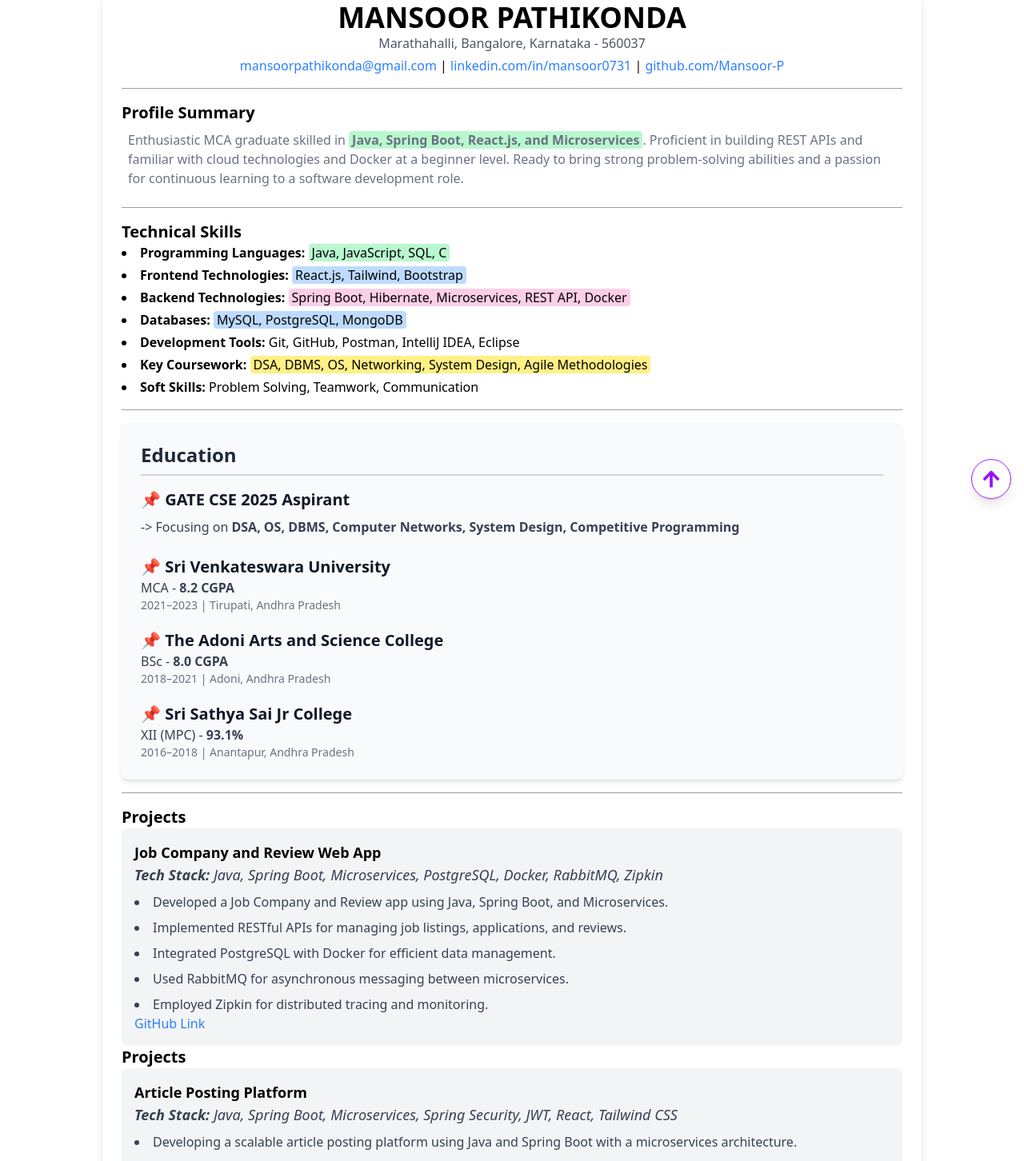
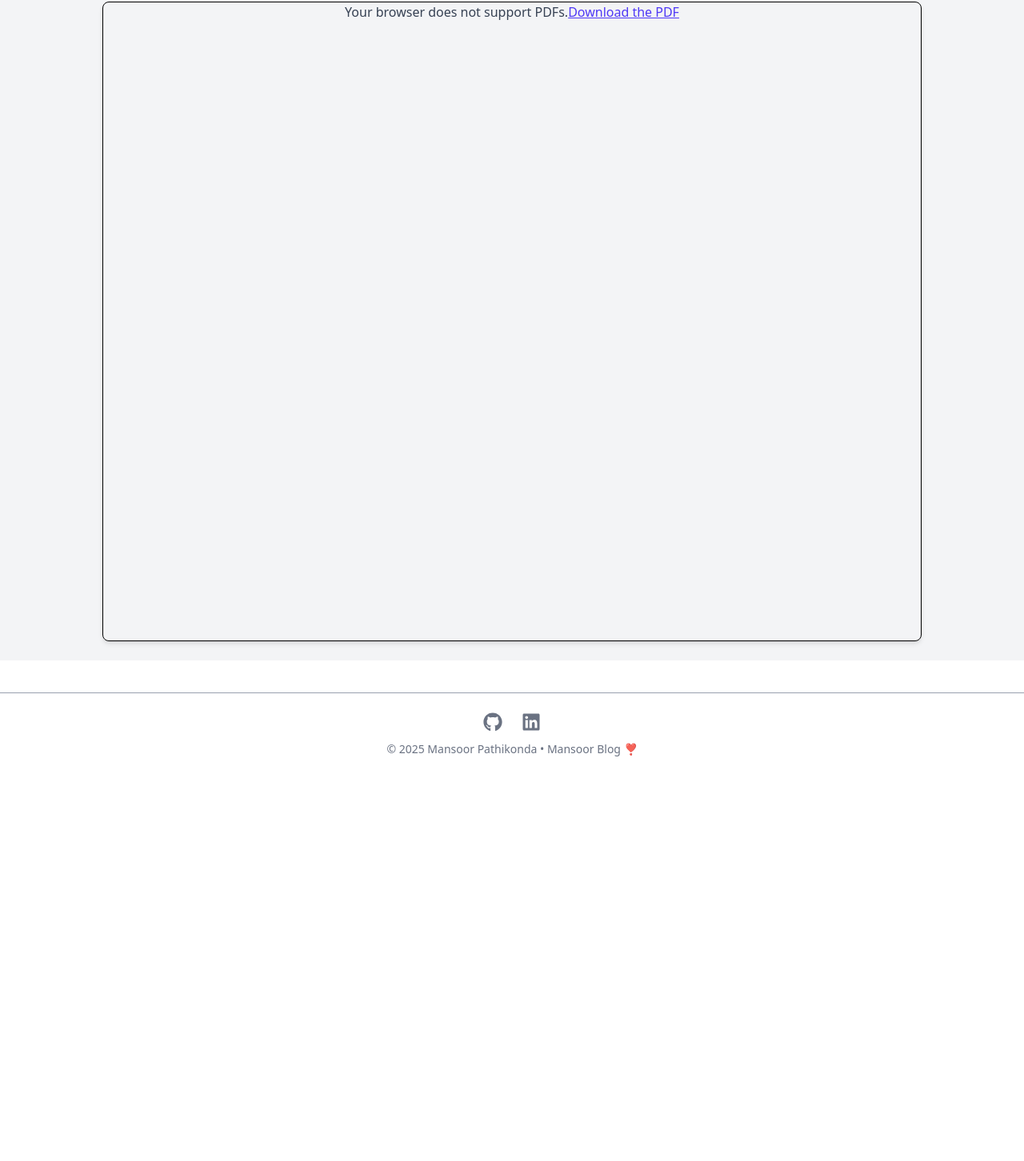
Before and after one commit to Mansoor-P/mansoor-profile, a React (Vite) app: page /resume in a window 1280 px wide. Shown: the part 150-1602 px from the top of the page at 80% size. After the commit the page ends 1121 px from the top, so only its background shows below. Built offline with nearby package versions, Linux system fonts and the light colour scheme.

Commit message:
Updated Resume component with cursor pointer animation and size adjustments and rendered resume

```diff
--- a/package.json
+++ b/package.json
@@ -10,9 +10,12 @@
     "preview": "vite preview"
   },
   "dependencies": {
+    "@react-pdf-viewer/core": "^3.12.0",
+    "@react-pdf/renderer": "^4.3.0",
     "dotenv": "^16.4.7",
     "framer-motion": "^12.4.1",
     "marked": "^15.0.7",
+    "pdfjs-dist": "^3.10.111",
     "prop-types": "^15.8.1",
     "react": "^18.2.0",
     "react-dom": "^18.2.0",
--- a/src/App.jsx
+++ b/src/App.jsx
@@ -14,13 +14,10 @@ import Footer from "./components/Footer";
 const App = () => {
   return (
     <div className="flex flex-col min-h-screen">
-      {/* Navbar */}
       <Navbar />
 
-      {/* Scroll Restoration */}
       <ScrollToTop />
 
-      {/* Main Content */}
       <main className="flex-1">
         <Routes>
           <Route path="/" element={<Home />} />
@@ -33,7 +30,6 @@ const App = () => {
         </Routes>
       </main>
 
-      {/* Footer */}
       <Footer />
     </div>
   );
--- a/src/components/Resume.jsx
+++ b/src/components/Resume.jsx
@@ -1,35 +1,33 @@
 import { Link } from "react-router-dom";
-import { RiPagesLine } from "react-icons/ri";
 import { motion } from "framer-motion";
+import { FaHandPointer } from "react-icons/fa"; // Import Hand Pointer Icon
 
 const Resume = () => {
   return (
     <motion.div
-      className="flex justify-center items-center mt-4 z-50"
-      initial={{ opacity: 0, y: 20 }}
-      animate={{ opacity: 1, y: 0 }}
-      transition={{ duration: 0.6, ease: "easeOut" }}
-    >
-      <motion.div
       whileHover={{ scale: 1.05 }}
       whileTap={{ scale: 0.95 }}
-        className="rounded-full shadow-lg"
+      className="rounded-full shadow-lg cursor-pointer"
     >
       <Link
         to="/resume"
         aria-label="View Resume"
         className="
-            text-lg md:text-2xl font-semibold text-white
-            flex items-center gap-3 px-6 py-3 rounded-full
+            text-sm md:text-lg font-semibold text-white
+            flex items-center gap-2 px-4 py-2 rounded-full
             bg-gradient-to-r from-purple-500 to-indigo-600
             shadow-lg backdrop-blur-md transition-all duration-300 ease-in-out
             hover:shadow-xl hover:from-indigo-600 hover:to-purple-500
           "
       >
-          <RiPagesLine className="text-2xl md:text-3xl animate-pulse" />
         View Resume
+        <motion.div
+          animate={{ x: [0, 5, 0] }} // Small horizontal movement
+          transition={{ repeat: Infinity, duration: 1 }}
+        >
+          <FaHandPointer className="text-lg md:text-xl text-yellow-300" />
+        </motion.div>
       </Link>
-      </motion.div>
     </motion.div>
   );
 };
--- a/src/pages/ResumePage.jsx
+++ b/src/pages/ResumePage.jsx
@@ -1,243 +1,25 @@
-import { Link } from "react-router-dom";
+const ResumePage = () => {
+  const resumeUrl = "/assets/resume/Mansoor_Pathikonda_3.pdf";
 
-const ResumePage = () => {
   return (
-    <section className="mt-16">
-      <div className="p-4">
-        <Link
-          to="/"
-          className="no-underline text-blue-500 hover:flex items-center"
-        >
-          <span className="text-lg">←</span>
-          <span className="ml-2">Back Home</span>
-        </Link>
-      </div>
-      <div className="mt-1 max-w-5xl mx-auto p-6 bg-white shadow-lg rounded-lg">
-        {/* Header */}
-        <div className="text-center">
-          <h1 className="text-4xl font-bold">MANSOOR PATHIKONDA</h1>
-          <p className="text-gray-600">
-            Marathahalli, Bangalore, Karnataka - 560037
-          </p>
-          <p className="mt-1">
-            <a
-              href="mailto:mansoorpathikonda@gmail.com"
-              className="text-blue-500 hover:underline"
-            >
-              mansoorpathikonda@gmail.com
-            </a>{" "}
-            |{" "}
-            <a
-              href="https://linkedin.com/in/mansoor0731"
-              className="text-blue-500 hover:underline"
-            >
-              linkedin.com/in/mansoor0731
-            </a>{" "}
-            |{" "}
-            <a
-              href="https://github.com/Mansoor-P"
-              className="text-blue-500 hover:underline"
-            >
-              github.com/Mansoor-P
-            </a>
-          </p>
-        </div>
+    <div className="mt-20 flex flex-col items-center justify-center min-h-screen bg-gray-100 dark:bg-gray-900 p-6 relative w-full">
+      <h1 className="text-2xl font-bold text-gray-900 dark:text-white mb-4">
+        My Resume
+      </h1>
 
-        <hr className="my-4 border-gray-400" />
-
-        {/* Profile Summary */}
-        <section>
-          <h2 className="text-xl font-semibold">Profile Summary</h2>
-          <p className="text-gray-500 p-2 rounded-md">
-            Enthusiastic MCA graduate skilled in{" "}
-            <span className="bg-green-200 font-semibold rounded px-1">
-              Java, Spring Boot, React.js, and Microservices
-            </span>
-            . Proficient in building REST APIs and familiar with cloud
-            technologies and Docker at a beginner level. Ready to bring strong
-            problem-solving abilities and a passion for continuous learning to a
-            software development role.
-          </p>
-        </section>
-
-        <hr className="my-4 border-gray-400" />
-
-        {/* Technical Skills */}
-        <section>
-          <h2 className="text-xl font-semibold">Technical Skills</h2>
-          <ul className="list-disc list-inside space-y-1">
-            <li>
-              <span className="font-bold">Programming Languages:</span>{" "}
-              <span className="bg-green-200 px-1 rounded">
-                Java, JavaScript, SQL, C
-              </span>
-            </li>
-            <li>
-              <span className="font-bold">Frontend Technologies:</span>{" "}
-              <span className="bg-blue-200 px-1 rounded">
-                React.js, Tailwind, Bootstrap
-              </span>
-            </li>
-            <li>
-              <span className="font-bold">Backend Technologies:</span>{" "}
-              <span className="bg-pink-200 px-1 rounded">
-                Spring Boot, Hibernate, Microservices, REST API, Docker
-              </span>
-            </li>
-            <li>
-              <span className="font-bold">Databases:</span>{" "}
-              <span className="bg-blue-200 px-1 rounded">
-                MySQL, PostgreSQL, MongoDB
-              </span>
-            </li>
-            <li>
-              <span className="font-bold">Development Tools:</span> Git, GitHub,
-              Postman, IntelliJ IDEA, Eclipse
-            </li>
-            <li>
-              <span className="font-bold">Key Coursework:</span>{" "}
-              <span className="bg-yellow-200 px-1 rounded">
-                DSA, DBMS, OS, Networking, System Design, Agile Methodologies
-              </span>
-            </li>
-            <li>
-              <span className="font-bold">Soft Skills:</span> Problem Solving,
-              Teamwork, Communication
-            </li>
-          </ul>
-        </section>
-
-        <hr className="my-4 border-gray-400" />
-
-        {/* Education */}
-        <section className="p-6 bg-gray-50 rounded-lg shadow-md">
-          <h2 className="text-2xl font-semibold text-gray-800 border-b-2 border-gray-300 pb-2 mb-4">
-            Education
-          </h2>
-
-          {/* GATE CSE 2025 */}
-          <div className="mb-6">
-            <h3 className="text-xl font-bold text-gray-900">
-              📌 GATE CSE 2025 Aspirant
-            </h3>
-            <p className="mt-2 text-gray-700">
-              {"-> "} Focusing on{" "}
-              <span className="font-semibold">
-                DSA, OS, DBMS, Computer Networks, System Design, Competitive
-                Programming
-              </span>
-            </p>
-          </div>
-
-          {/* Academic Qualifications */}
-          <div className="space-y-5">
-            <div>
-              <h3 className="text-xl font-bold text-gray-900">
-                📌 Sri Venkateswara University
-              </h3>
-              <p className="text-gray-700">
-                MCA - <span className="font-semibold">8.2 CGPA</span>
-              </p>
-              <p className="text-sm text-gray-500">
-                2021–2023 | Tirupati, Andhra Pradesh
-              </p>
-            </div>
-            <div>
-              <h3 className="text-xl font-bold text-gray-900">
-                📌 The Adoni Arts and Science College
-              </h3>
-              <p className="text-gray-700">
-                BSc - <span className="font-semibold">8.0 CGPA</span>
-              </p>
-              <p className="text-sm text-gray-500">
-                2018–2021 | Adoni, Andhra Pradesh
-              </p>
-            </div>
-            <div>
-              <h3 className="text-xl font-bold text-gray-900">
-                📌 Sri Sathya Sai Jr College
-              </h3>
-              <p className="text-gray-700">
-                XII (MPC) - <span className="font-semibold">93.1%</span>
-              </p>
-              <p className="text-sm text-gray-500">
-                2016–2018 | Anantapur, Andhra Pradesh
-              </p>
-            </div>
-          </div>
-        </section>
-
-        <hr className="my-4 border-gray-400" />
-
-        {/* Projects */}
-        <section>
-          <h2 className="text-xl font-semibold">Projects</h2>
-          <div className="bg-gray-100 p-4 rounded-lg">
-            <h3 className="text-lg font-bold">
-              Job Company and Review Web App
-            </h3>
-            <p className="italic text-lg text-gray-700">
-              <span className="font-bold">Tech Stack:</span> Java, Spring Boot,
-              Microservices, PostgreSQL, Docker, RabbitMQ, Zipkin
-            </p>
-            <ul className="list-disc list-inside mt-2 text-gray-700 space-y-2">
-              <li>
-                Developed a Job Company and Review app using Java, Spring Boot,
-                and Microservices.
-              </li>
-              <li>
-                Implemented RESTful APIs for managing job listings,
-                applications, and reviews.
-              </li>
-              <li>
-                Integrated PostgreSQL with Docker for efficient data management.
-              </li>
-              <li>
-                Used RabbitMQ for asynchronous messaging between microservices.
-              </li>
-              <li>Employed Zipkin for distributed tracing and monitoring.</li>
-            </ul>
-            <a
-              href="https://github.com/Mansoor-P/jobsmicroservices"
-              className="text-blue-500 hover:underline"
-            >
-              GitHub Link
-            </a>
-          </div>
-        </section>
-        {/* Article Posting Platform */}
-        <section>
-          <h2 className="text-xl font-semibold">Projects</h2>
-          <div className="bg-gray-100 p-4 rounded-lg">
-            <h3 className="text-lg font-bold">Article Posting Platform</h3>
-            <p className="italic text-lg text-gray-700">
-              <span className="font-bold">Tech Stack:</span> Java, Spring Boot,
-              Microservices, Spring Security, JWT, React, Tailwind CSS
-            </p>
-            <ul className="list-disc list-inside mt-2 text-gray-700 space-y-2">
-              <li>
-                Developing a scalable article posting platform using Java and
-                Spring Boot with a microservices architecture.
-              </li>
-              <li>
-                Implementing authentication and role-based access control using
-                Spring Security and JWT.
-              </li>
-              <li>
-                Designing a responsive frontend using React and Tailwind CSS for
-                an improved user experience.
-              </li>
-            </ul>
-            <a
-              href="https://github.com/Mansoor-P/blog-application"
-              className="text-blue-500 hover:underline"
-            >
-              GitHub Link
-            </a>
-          </div>
-        </section>
-      </div>
-    </section>
+      <object
+        data={resumeUrl}
+        type="application/pdf"
+        className="w-full max-w-5xl h-[800px] border rounded-lg shadow-md"
+      >
+        <p className="text-center text-gray-700 dark:text-gray-300">
+          Your browser does not support PDFs.
+          <a href={resumeUrl} className="text-indigo-600 underline">
+            Download the PDF
+          </a>
+        </p>
+      </object>
+    </div>
   );
 };
 
```
Also changed, not shown: 1 other file (tests, documents, lock files or other folders). Lines whose indentation alone changed are shown as unchanged.
